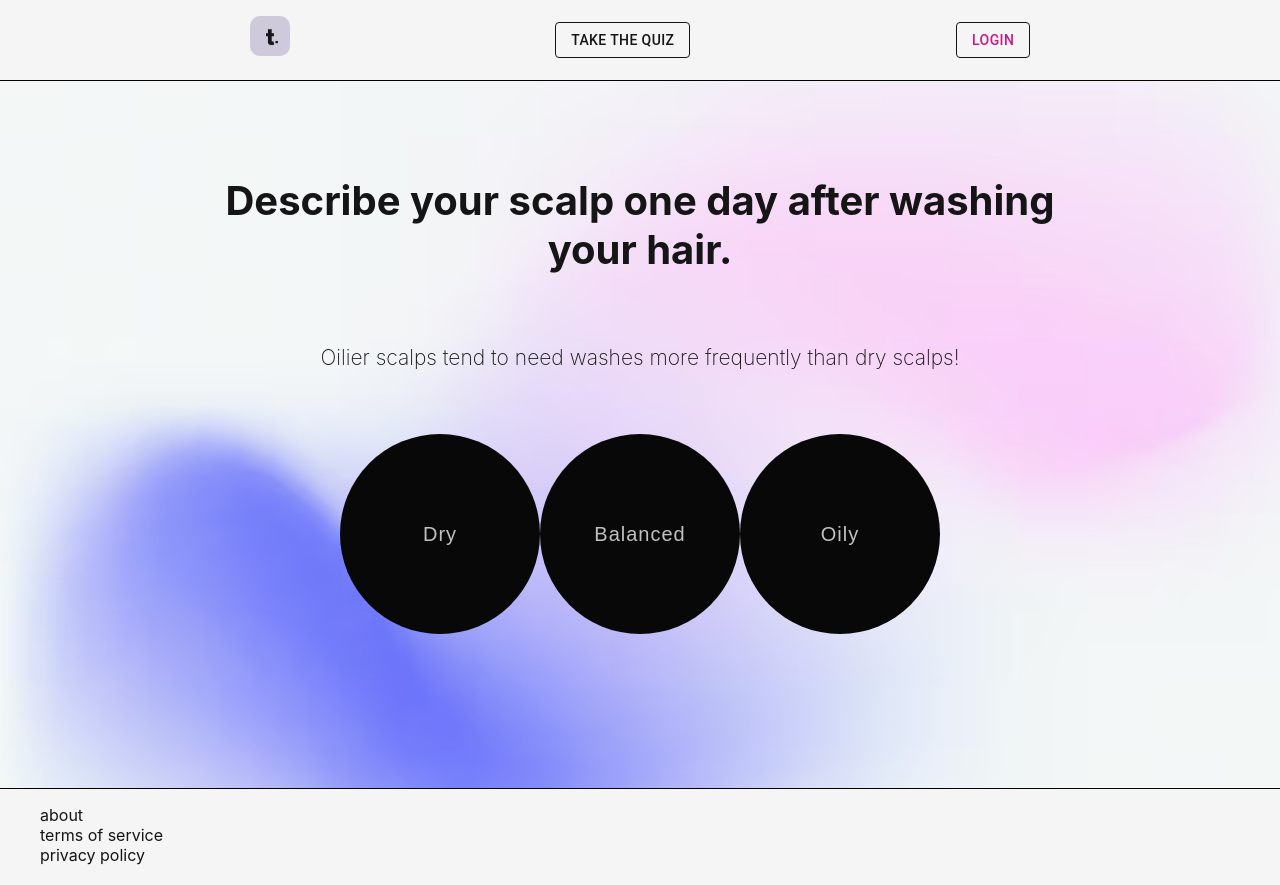
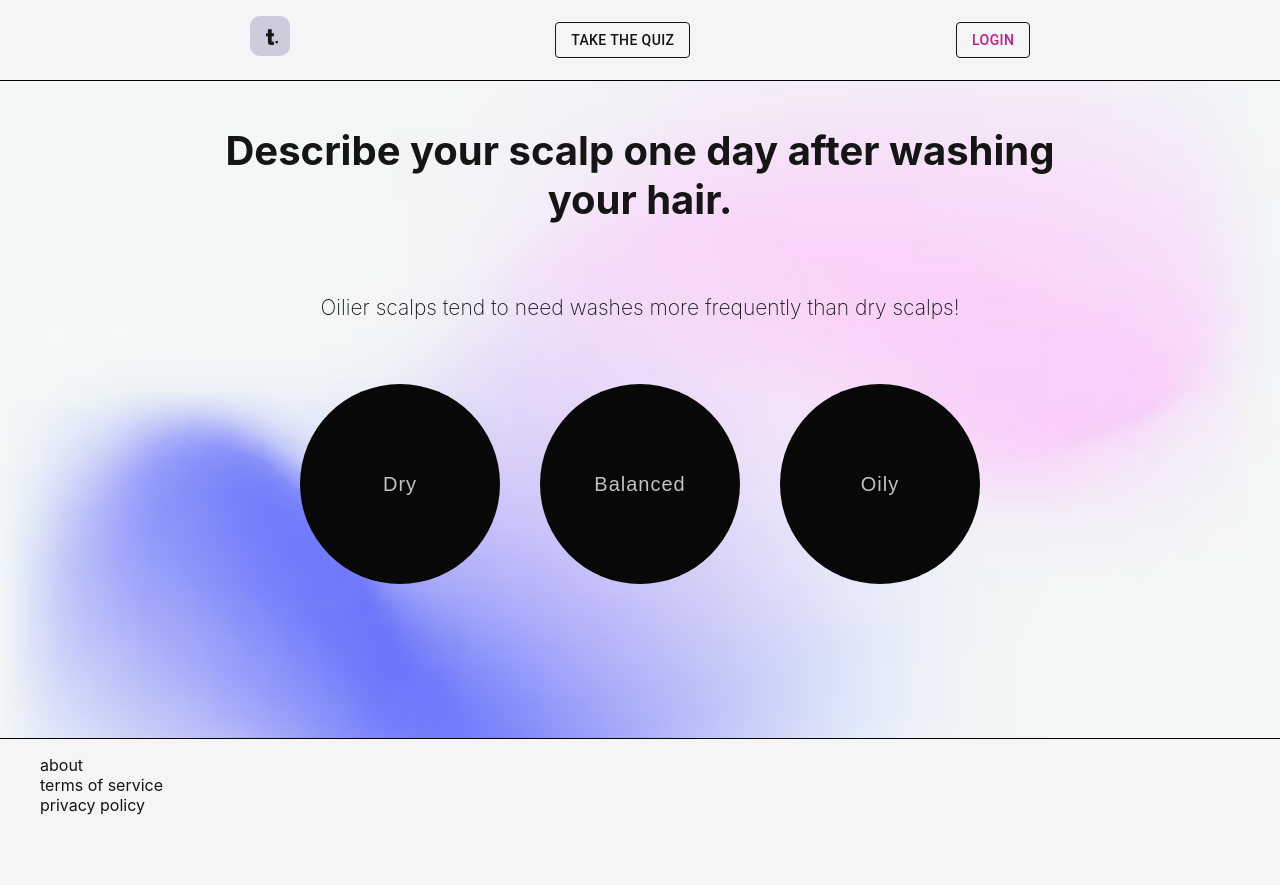
Before and after one commit to Rpolitis/texturetalk, a React (Create React App) app in the folder client/: page /q4scalp in a window 1280 px wide. After the commit the page ends 835 px from the top, so only its background shows below. Built offline with nearby package versions, Linux system fonts and the light colour scheme.

Commit message:
quizbuttons?

```diff
--- a/client/src/pages/Quiz/q1type.js
+++ b/client/src/pages/Quiz/q1type.js
@@ -1,9 +1,10 @@
 import React from "react";
+import './quizbuttons.css';
 import { Link } from "react-router-dom";
 
 const Q1Type = () => {
     return (
-        <div style={{ textAlign: "center", marginTop: "50px" }} className="main">
+        <div style={{ textAlign: "center"}} className="main">
             <h1>What is your natural hair type?</h1>
             <h4>If you're unsure, check what your hair looks like after a shower!</h4>
             <h4>If your hair dries with no bend, you have straight hair.</h4>
--- a/client/src/pages/Quiz/q2texture.js
+++ b/client/src/pages/Quiz/q2texture.js
@@ -1,8 +1,9 @@
 import React from "react";
+import './quizbuttons.css';
 
 const Q2Texture = () => {
     return (
-        <div style={{ textAlign: "center", marginTop: "50px" }}>
+        <div style={{ textAlign: "center"}}>
             <h1>What is your hair texture?</h1>
             <h4>Describe your hair more specifically.</h4>
             <div className="button-container">
--- a/client/src/pages/Quiz/q3density.js
+++ b/client/src/pages/Quiz/q3density.js
@@ -1,9 +1,10 @@
 import React from "react";
 import { Link } from "react-router-dom";
+import './quizbuttons.css';
 
 const Q3Density = () => {
     return (
-        <div style={{ textAlign: "center", marginTop: "50px" }} className="main">
+        <div style={{ textAlign: "center"}} className="main">
             <h1>How dense is your hair?</h1>
             <h4>Tip: Compare a single strand of hair to a sewing thread.</h4>
             <h4> A thinner strand would be considered low density while a thicker strand would be considered high density.</h4>
--- a/client/src/pages/Quiz/q4scalp.js
+++ b/client/src/pages/Quiz/q4scalp.js
@@ -1,9 +1,10 @@
 import React from "react";
 import { Link } from "react-router-dom";
+import './quizbuttons.css';
 
 const Q4Scalp = () => {
     return (
-        <div style={{ textAlign: "center", marginTop: "50px" }} className="main">
+        <div style={{ textAlign: "center"}} className="main">
             <h1>Describe your scalp one day after washing your hair.</h1>
             <h4>Oilier scalps tend to need washes more frequently than dry scalps!</h4>
             <div className="button-container">
--- a/client/src/pages/Quiz/q5porosity.js
+++ b/client/src/pages/Quiz/q5porosity.js
@@ -1,9 +1,10 @@
 import React from "react";
 import { Link } from "react-router-dom";
+import './quizbuttons.css';
 
 const Q5Porosity = () => {
     return (
-        <div style={{ textAlign: "center", marginTop: "50px" }} className="main">
+        <div style={{ textAlign: "center"}} className="main">
             <h1>What is your hair's porosity?</h1>
             <h4>To find your hair’s porosity, place a single strand in a glass of water.</h4>
             <h4>If your hair floats on top of the water, it has low porosity.</h4>
--- a/client/src/pages/Quiz/button.css
+++ b/client/src/pages/Quiz/quizbuttons.css
@@ -17,13 +17,17 @@ h4 {
     margin-top: -1.7%;
 }
 
+.main {
+    margin-top: 0%;
+    margin-bottom: 0%;
+}
+
 
 .start-page {
     display: flex;
     flex-direction: column;
     align-items: center;
     justify-content: center;
-    height: 100vh;
 }
 
 .start-button {
@@ -62,6 +66,8 @@ h4 {
     cursor: pointer;
     letter-spacing: 1px;
     transition: background-color 0.3s ease;
+    margin-left: 20px;
+    margin-right: 20px;
 }
 
 
--- a/client/src/pages/Quiz/quizresults.js
+++ b/client/src/pages/Quiz/quizresults.js
@@ -14,13 +14,13 @@ const QuizResults = () => {
             <h4>your hair needs heavier styling products, such as gels and butters.</h4>
             <h4>frizz control can be done best with oils or serums.</h4>
             <h4>hair stylists recommend avoiding blunt hair cuts and going for layered styles.</h4>
+            <h3>your scalp is oily.</h3>
+            <h4>we recommend using scalp scrubs periodically.</h4>
+            <h4>this can help with removing excess oils and product!</h4>
             <h3>you have low porosity hair.</h3>
             <h4>this means your hair struggles more to absorb moisture.</h4>
             <h4>products that contain humectants and emollients are best.</h4>
             <h4>avoid heavy products like gels and butters.</h4>
-            <h3>your scalp is oily.</h3>
-            <h4>we recommend using scalp scrubs periodically.</h4>
-            <h4>this can help with removing excess oils and product!</h4>
             </Paper>
         </div>
     );
--- a/client/src/pages/Quiz/startquiz.js
+++ b/client/src/pages/Quiz/startquiz.js
@@ -1,6 +1,6 @@
 import React from "react";
 import { Link } from "react-router-dom";
-import './button.css';
+import './quizbuttons.css';
 
 // StartQuiz component represents the start page of the quiz
 const StartQuiz = () => {
```
